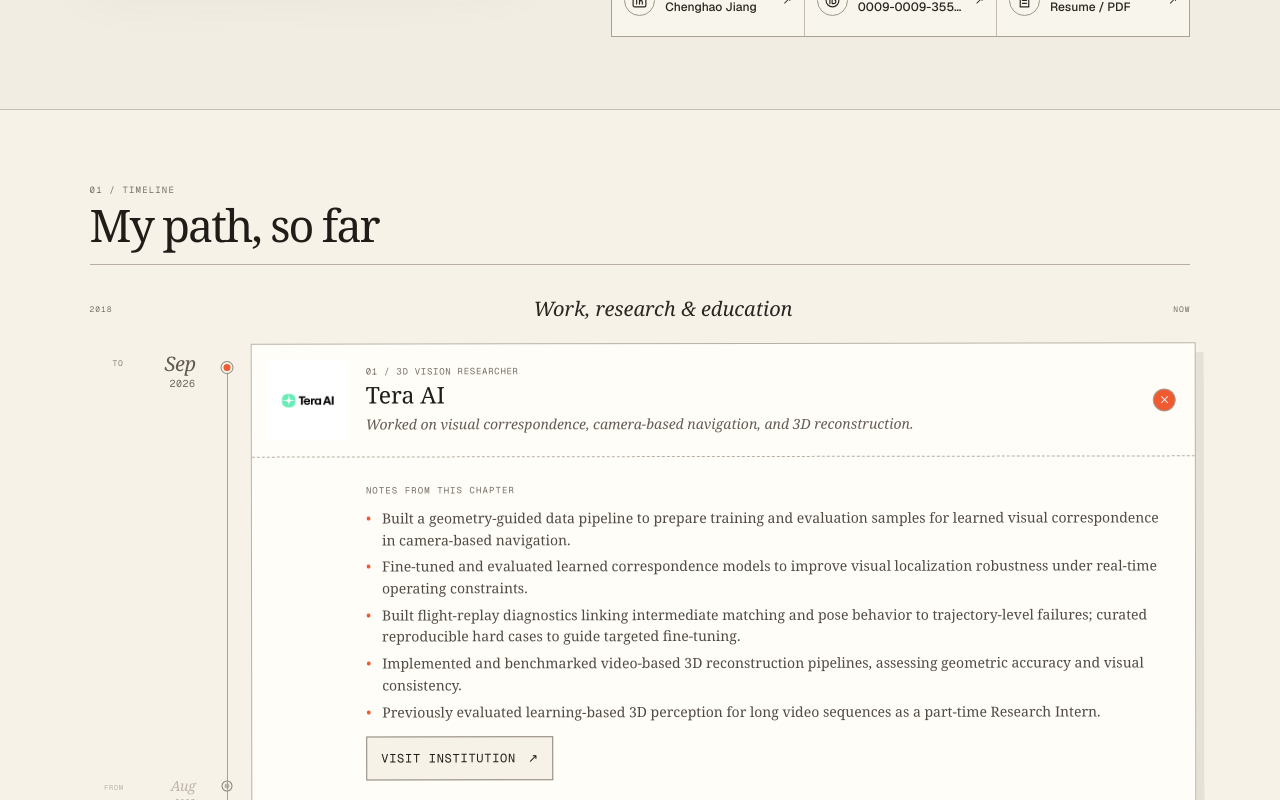
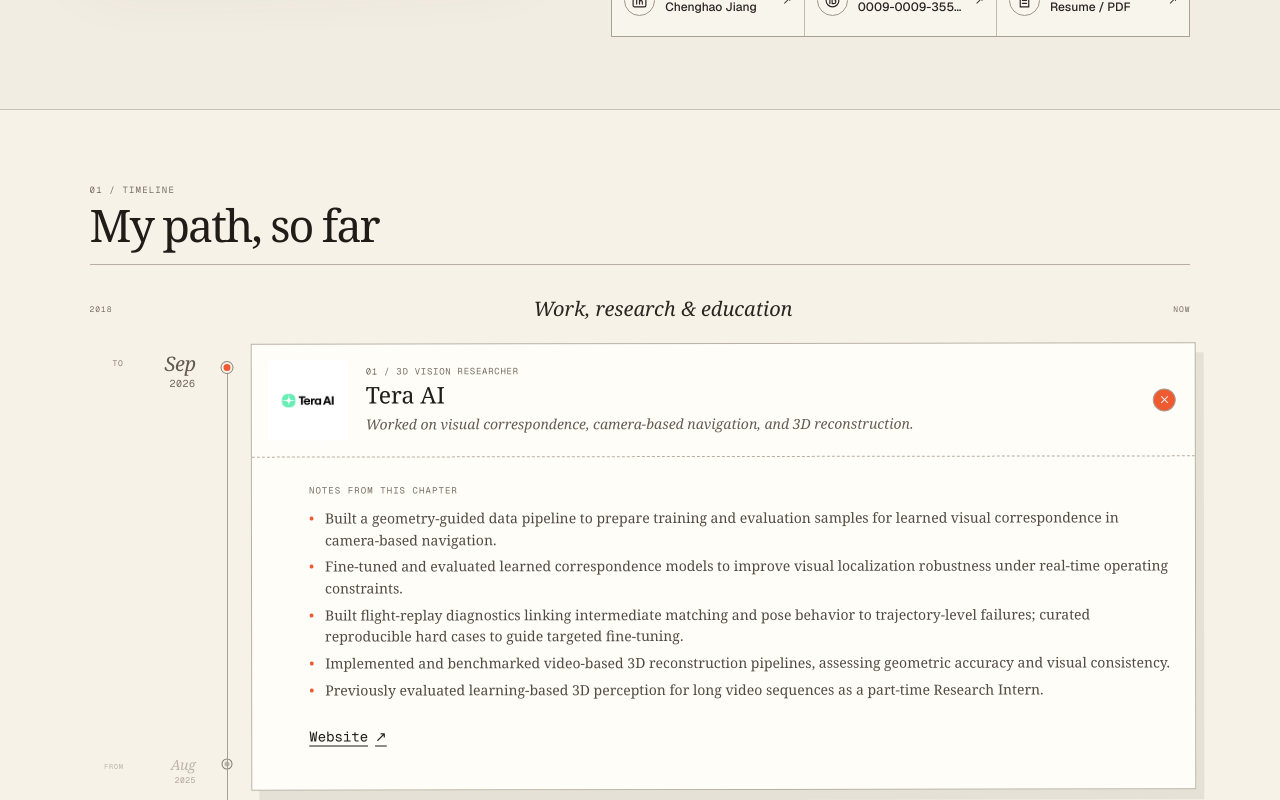
Before and after one commit to JesusmiCaH/JesusmiCaH.github.io, a Next.js app: page / in a window 1280 px wide. Both pictures are taken after a click on the heading 718 px from the left and 1240 px from the top of the page. Shown: the part 840-1640 px from the top of the page. Built offline with nearby package versions, Linux system fonts and the light colour scheme.

Commit message:
Reduce timeline notes indentation and simplify website links

```diff
--- a/app/globals.css
+++ b/app/globals.css
@@ -138,7 +138,7 @@
 .timeline-entry:hover .timeline-entry-lead > i, .timeline-entry[open] .timeline-entry-lead > i, .timeline-entry:focus-within .timeline-entry-lead > i { color: #fffdf8; background: #ef5a31; transform: rotate(45deg); }
 .timeline-entry-details,
 .paper-abstract { --reveal-left: 23px; max-height: 0; padding: 0 23px 0 var(--reveal-left); display: block; overflow: hidden; border-top: 1px dashed transparent; opacity: 0; transform: translateY(-7px); transition: max-height .45s cubic-bezier(.2,.75,.2,1), padding .45s cubic-bezier(.2,.75,.2,1), border-color .22s ease, opacity .25s ease, transform .38s ease; }
-.timeline-entry-details { --reveal-left: 114px; }
+.timeline-entry-details { --reveal-left: 57px; }
 .timeline-entry:hover .timeline-entry-details,
 .timeline-entry[open] .timeline-entry-details,
 .timeline-entry:focus-within .timeline-entry-details,
@@ -148,8 +148,9 @@
 .timeline-entry-points { margin: 11px 0 14px; display: grid; gap: 5px; color: #514a43; font: 14px/1.55 Georgia, serif; }
 .timeline-entry-points > span { position: relative; padding-left: 16px; }
 .timeline-entry-points > span::before { content: '•'; position: absolute; left: 0; color: #ef5a31; }
-.timeline-entry-details a { min-height: 44px; max-width: 100%; display: inline-flex; gap: 12px; align-items: center; justify-content: space-between; padding: 11px 14px; border: 1px solid #8a8177; background: #f7f2e8; font: 12px/1.5 var(--font-geist-mono); text-transform: uppercase; letter-spacing: .06em; transition: background .2s ease, color .2s ease; }
-.timeline-entry-details a:hover { background: #29241f; color: #fffdf8; }
+.timeline-entry-details a { min-height: 44px; max-width: 100%; display: inline-flex; gap: 7px; align-items: center; padding: 10px 0; font: 14px/1.5 var(--font-geist-mono); transition: color .2s ease; }
+.timeline-entry-details a > span { text-decoration: underline; text-underline-offset: 4px; text-decoration-thickness: 1px; }
+.timeline-entry-details a:hover { color: #a73516; }
 .timeline-entry-details a:focus-visible { outline: 3px solid #ef5a31; outline-offset: 3px; }
 .timeline-entry-details a svg { flex-shrink: 0; }
 .fieldbook-notes { padding: 90px clamp(24px, 5vw, 78px) 145px; background: #e8e1d5; }
@@ -414,6 +415,7 @@
   .timeline-entry-lead > i { display: none; }
   .timeline-entry:hover .timeline-entry-shell, .timeline-entry[open] .timeline-entry-shell, .timeline-entry:focus-within .timeline-entry-shell { transform: none; }
   .timeline-entry-details, .paper-abstract { --reveal-left: 16px; padding: 0 16px 0 var(--reveal-left); }
+  .timeline-entry-details { --reveal-left: 8px; }
   .timeline-entry:hover .timeline-entry-details, .timeline-entry[open] .timeline-entry-details, .timeline-entry:focus-within .timeline-entry-details, .fieldbook-paper:hover .paper-abstract, .fieldbook-paper[open] .paper-abstract { max-height: 390px; padding: 18px 16px 20px var(--reveal-left); }
   .fieldbook-paper > summary > time, .fieldbook-paper-coming > time { padding-right: 7px; }
   .fieldbook-paper > summary > time strong { font-size: 17px; }
--- a/app/page.tsx
+++ b/app/page.tsx
@@ -205,7 +205,7 @@
                 <span className="timeline-entry-details">
                   <small>Notes from this chapter</small>
                   <span className="timeline-entry-points">{organization.details.map((detail) => <span key={detail}>{detail}</span>)}</span>
-                  <a href={organization.href} target="_blank" rel="noreferrer" aria-label={`Visit ${organization.name} website`} onClick={(event) => event.stopPropagation()} onKeyDown={(event) => event.stopPropagation()}>Visit institution <Arrow /></a>
+                  <a href={organization.href} target="_blank" rel="noreferrer" aria-label={`Visit ${organization.name} website`} onClick={(event) => event.stopPropagation()} onKeyDown={(event) => event.stopPropagation()}><span>Website</span><Arrow /></a>
                 </span>
               </span>
             </summary>
```
